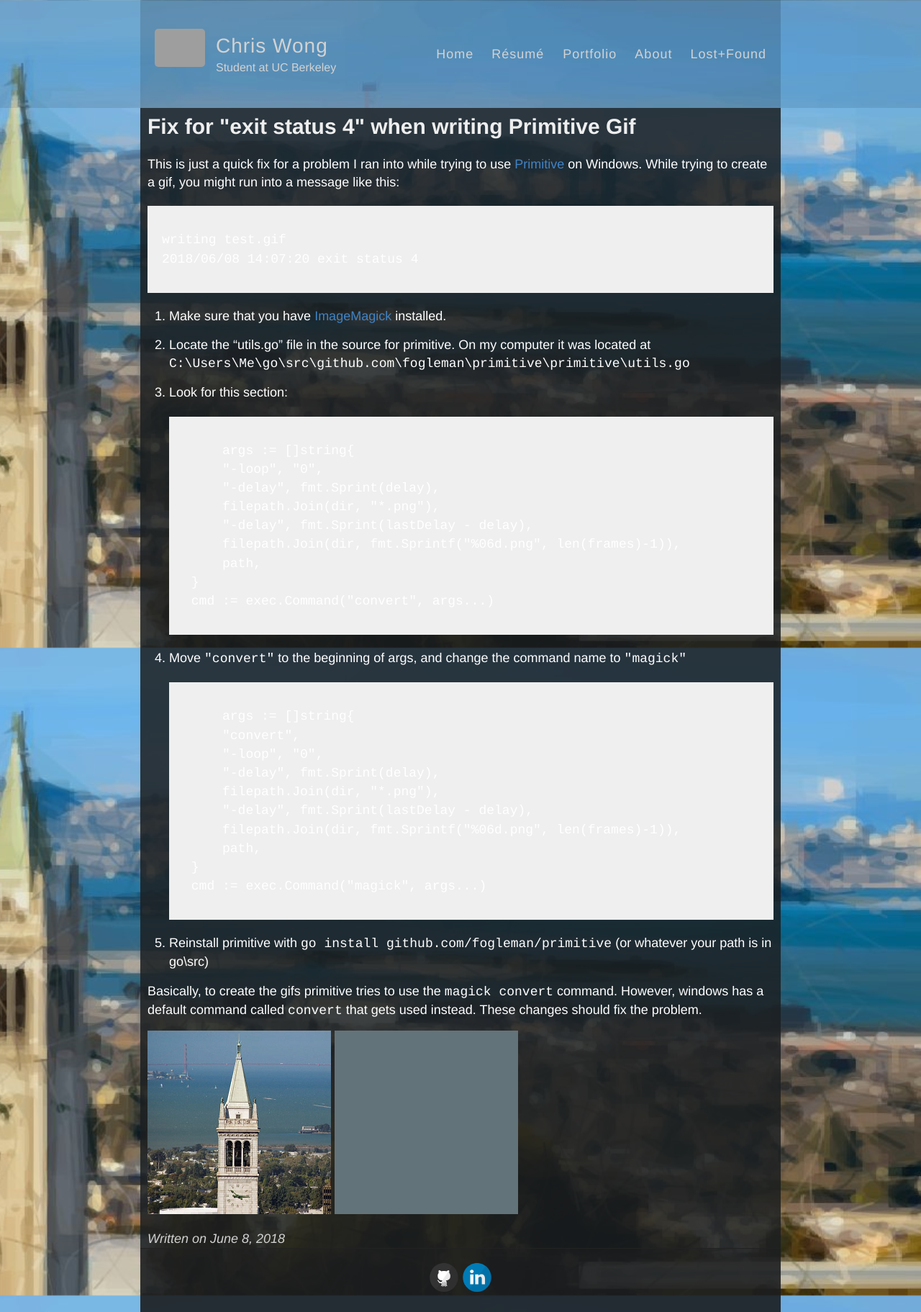
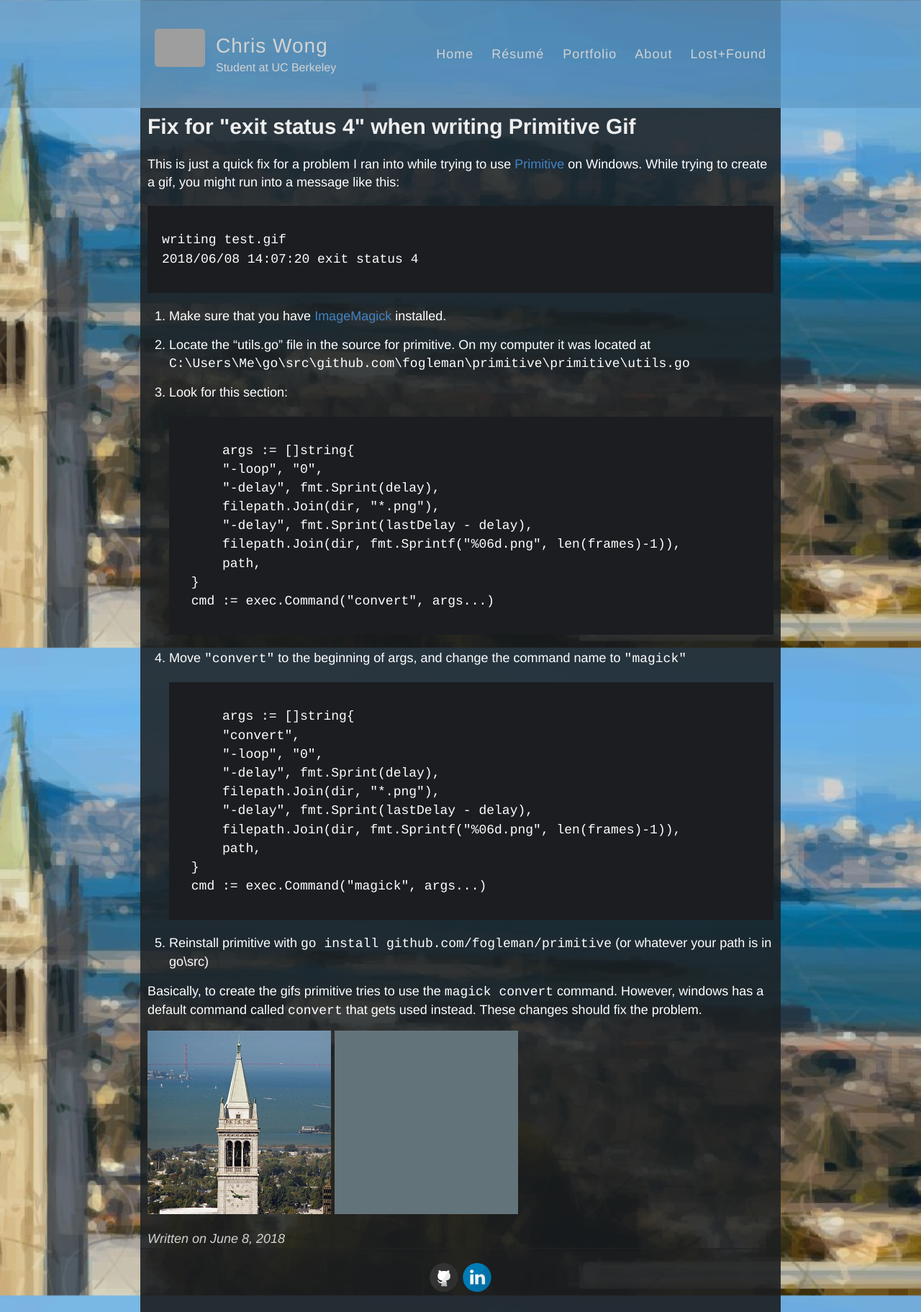
Before and after one commit to ckw017/ckw017.github.io, a Jekyll site: the page built from _posts/2018-6-8-Primitive-Gif-Fix.md, in a window 1280 px wide. Shown: the whole page at 72% size. Built offline with Jekyll 4.4.1, drawn with Linux system fonts in a browser that asks for light colours; grey boxes are pictures that could not be loaded.

Commit message:
Made code block background dark

```diff
--- a/_sass/_highlights.scss
+++ b/_sass/_highlights.scss
@@ -1,6 +1,6 @@
 
 .highlight {
-  background-color: #efefef;
+  background-color: rgb(27, 29, 33);
   padding: 7px 7px 7px 10px;
   margin: 20px 0 20px 0;
   overflow: auto;
```
Also changed, not shown: 1 other file.
